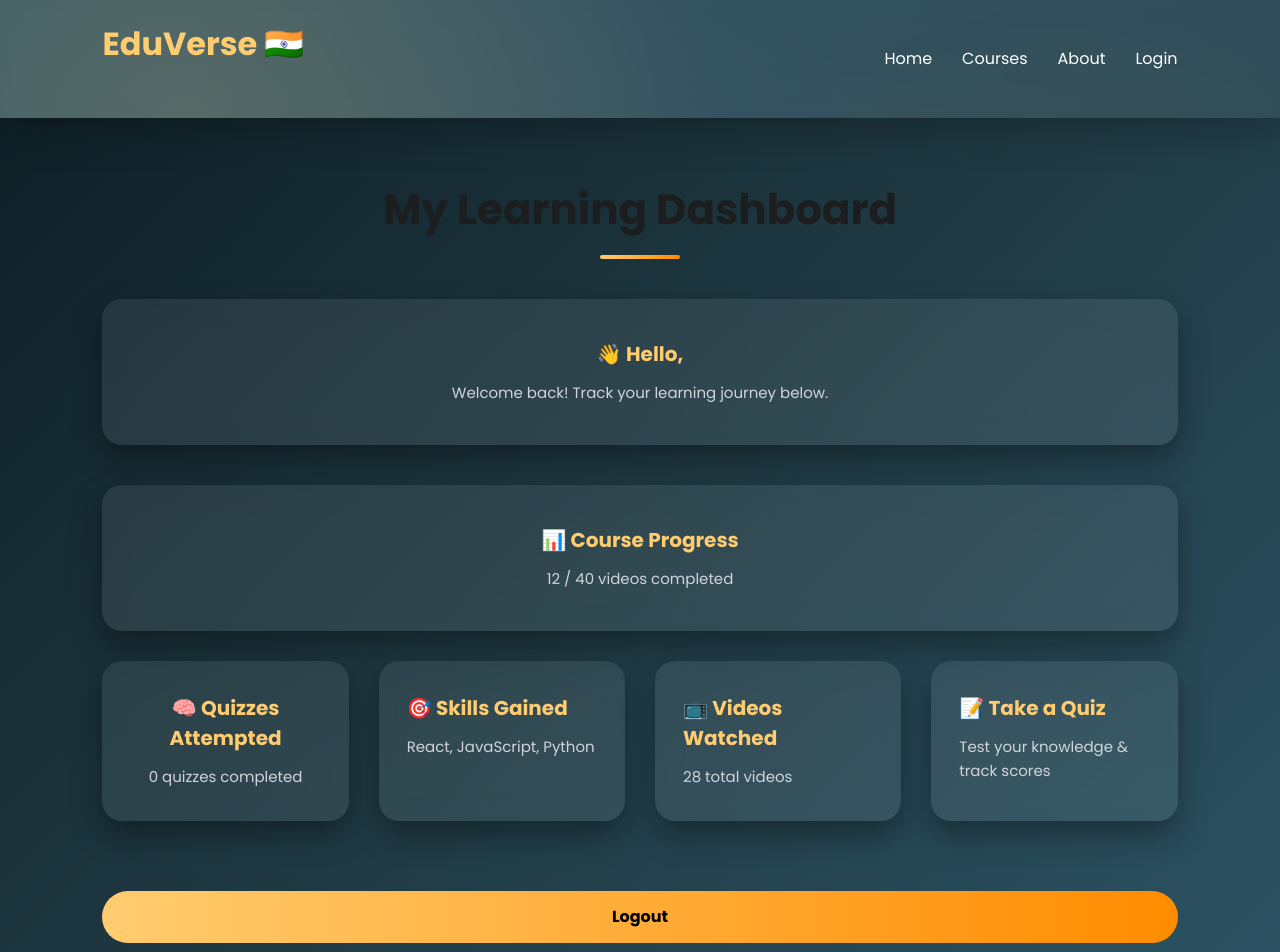
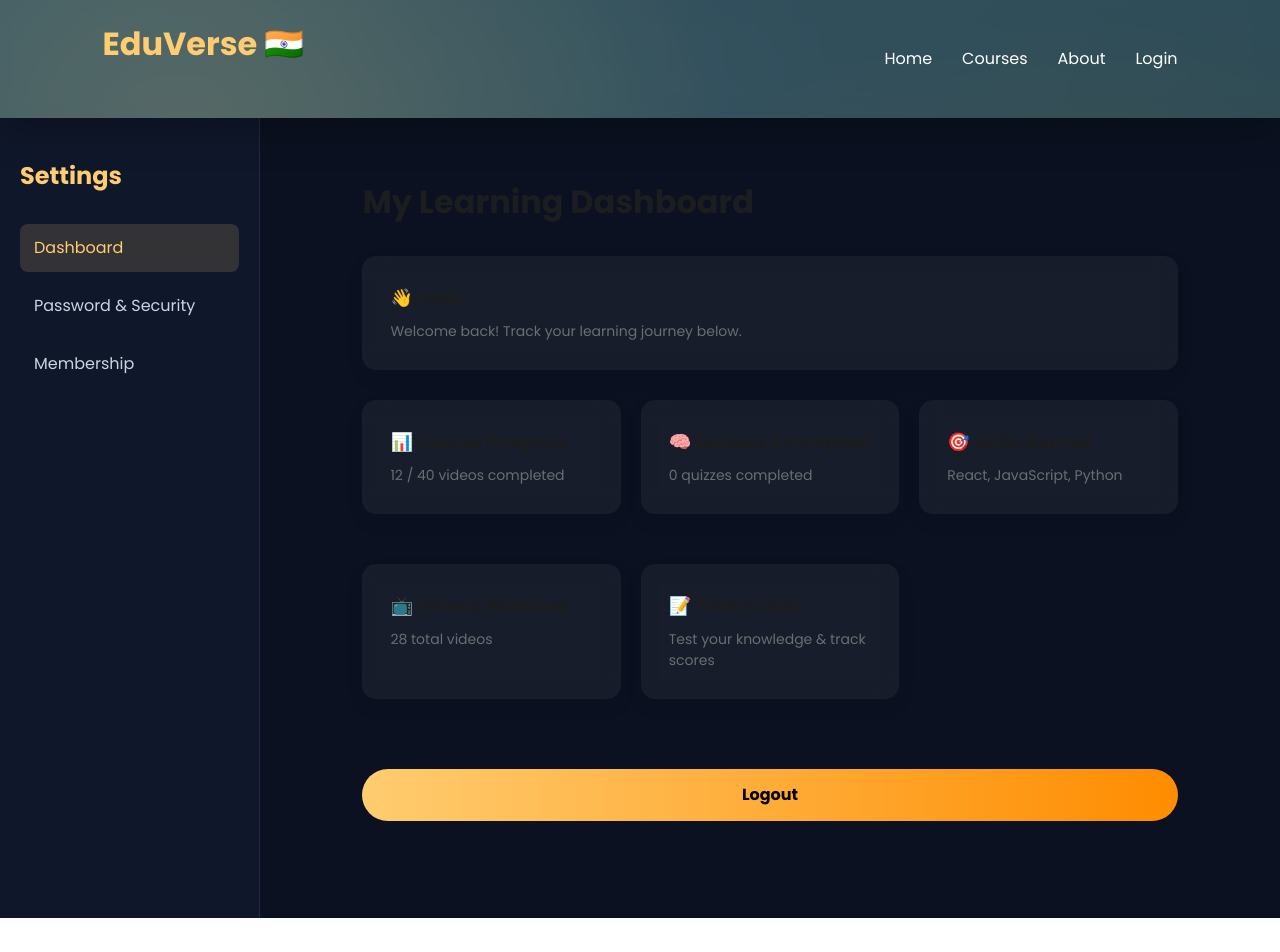
Before and after one commit to mousumi041/eduverse, a React (Vite) app: page /profile in a window 1280 px wide. Shown: the top 952 px of the page. After the commit the page ends 918 px from the top, so only its background shows below. Built offline with nearby package versions, Linux system fonts and the light colour scheme.

Commit message:
fifth commit

```diff
--- a/src/profile.css
+++ b/src/profile.css
@@ -1,124 +1,135 @@
-@import url("https://fonts.googleapis.com/css2?family=Poppins:wght@300;400;600;700&display=swap");
-
-/* PAGE */
-.page {
-  padding: 60px 8%;
+/* ROOT LAYOUT */
+.profile-layout {
+  display: flex;
   min-height: 100vh;
-  background: linear-gradient(135deg, #0f2027, #203a43, #2c5364);
-  font-family: "Poppins", sans-serif;
-  color: #ffffff;
+  background: #0b1120;
+  position: relative;
+  z-index: 1;
 }
 
-/* PAGE TITLE */
-.page h1 {
-  font-size: 42px;
-  font-weight: 700;
-  margin-bottom: 40px;
-  text-align: center;
+/* SIDEBAR */
+.sidebar {
+  width: 260px;
+  background: #0f172a;
+  padding: 40px 20px;
+  border-right: 1px solid rgba(255,255,255,0.08);
+  position: relative;
+  z-index: 2;
 }
 
-.page h1::after {
-  content: "";
-  display: block;
-  width: 80px;
-  height: 4px;
-  background: linear-gradient(90deg, #ffcc70, #ff8c00);
-  margin: 14px auto 0;
-  border-radius: 10px;
+.sidebar h2 {
+  color: #ffcc70;
+  margin-bottom: 30px;
+}
+
+.sidebar ul {
+  list-style: none;
+  padding: 0;
+}
+
+.sidebar li {
+  padding: 12px 14px;
+  margin-bottom: 10px;
+  border-radius: 8px;
+  cursor: pointer;
+  transition: 0.2s;
+  color: #cbd5e1;
+}
+
+.sidebar li:hover {
+  background: rgba(255,255,255,0.08);
+}
+
+.sidebar li.active {
+  background: rgba(255, 204, 112, 0.15);
+  color: #ffcc70;
+}
+
+/* MAIN */
+.profile-content {
+  flex: 1;
+  padding: 60px 8%;
+  color: white;
+  position: relative;
+  z-index: 2;
+}
+
+/* CARD */
+.card {
+  background: rgba(255,255,255,0.05);
+  padding: 28px;
+  border-radius: 14px;
+  margin-bottom: 30px;
+  backdrop-filter: blur(10px);
+  position: relative;
+  z-index: 3;
 }
 
 /* GRID */
 .grid {
   display: grid;
-  grid-template-columns: repeat(4, 1fr);
-  gap: 30px;
-  margin-top: 40px;
+  grid-template-columns: repeat(auto-fill, minmax(240px, 1fr));
+  gap: 20px;
+  margin-top: 30px;
 }
 
-/* CARD */
-.card {
-  padding: 32px 28px;
-  border-radius: 20px;
-  background: rgba(255, 255, 255, 0.08);
-  backdrop-filter: blur(12px);
-  box-shadow: 0 14px 30px rgba(0, 0, 0, 0.35);
+/* INPUT */
+.card input {
+  width: 100%;
+  padding: 12px;
+  margin-top: 12px;
+  border-radius: 8px;
+  border: none;
+  outline: none;
+  background: rgba(255,255,255,0.08);
+  color: white;
   position: relative;
-  overflow: hidden;
-  transition: transform 0.25s ease;
-}
-
-/* REQUIRED FOR QUIZ */
-.card::before {
-  content: "";
-  position: absolute;
-  inset: 0;
-  opacity: 0;
-  pointer-events: none;
-  z-index: 0;
-}
-
-.card > * {
-  position: relative;
-  z-index: 1;
-}
-
-.card:hover {
-  transform: translateY(-6px);
-}
-
-/* CARD CONTENT */
-.card h3 {
-  font-size: 20px;
-  font-weight: 700;
-  margin-bottom: 12px;
-  color: #ffcc70;
-}
-
-.card p {
-  font-size: 15px;
-  line-height: 1.6;
-  color: #d1d5db;
-}
-
-/* 🔥 HELLO CARD — CENTER TEXT */
-.card:first-of-type {
-  grid-column: 1 / -1;
-  padding: 40px;
-  display: flex;
-  flex-direction: column;
-  justify-content: center;
-  text-align: center;        /* ✅ CENTER TEXT */
-}
-
-/* 🔥 COURSE PROGRESS — CENTER TEXT ONLY */
-.grid .card:nth-child(2) {
-  text-align: center;        /* ✅ Course Progress */
+  z-index: 4;
 }
 
 /* BUTTON */
-button {
-  margin-top: 30px;
-  padding: 14px 40px;
+.card button {
+  margin-top: 20px;
+  padding: 12px 28px;
+  border-radius: 30px;
   border: none;
-  border-radius: 30px;
   background: linear-gradient(90deg, #ffcc70, #ff8c00);
   font-weight: 700;
   cursor: pointer;
+  transition: all 0.2s ease;
+  position: relative;
+  z-index: 4;
 }
 
-/* RESPONSIVE */
-@media (max-width: 1100px) {
-  .grid {
-    grid-template-columns: repeat(2, 1fr);
-  }
+.card button:hover {
+  transform: scale(1.05);
 }
 
-@media (max-width: 600px) {
-  .grid {
-    grid-template-columns: 1fr;
-  }
+/* LOGOUT */
+.logout-btn {
+  margin-top: 40px;
+  padding: 14px 40px;
+  border-radius: 30px;
+  border: none;
+  background: linear-gradient(90deg, #ffcc70, #ff8c00);
+  font-weight: 700;
+  cursor: pointer;
+  transition: all 0.2s ease;
+  position: relative;
+  z-index: 4;
+}
 
-  .page h1 {
-    font-size: 34px;
-  }
+.logout-btn:hover {
+  transform: scale(1.05);
 }
+
+/* ERROR & SUCCESS */
+.error {
+  color: #ff6b6b;
+  margin-top: 10px;
+}
+
+.success {
+  color: #4ade80;
+  margin-top: 10px;
+}
--- a/src/profile.jsx
+++ b/src/profile.jsx
@@ -1,12 +1,30 @@
+import { useState } from "react";
 import { useNavigate } from "react-router-dom";
 import "./profile.css";
 
 function Profile() {
   const navigate = useNavigate();
-  const user = JSON.parse(localStorage.getItem("user"));
 
+  const loggedUser = JSON.parse(localStorage.getItem("user"));
   const quizzesTaken =
     Number(localStorage.getItem("quizzesTaken")) || 0;
+
+  const [activeTab, setActiveTab] = useState("dashboard");
+
+  /* 🔐 Password UI control */
+  const [showPasswordForm, setShowPasswordForm] =
+    useState(false);
+
+  /* 🔐 Password states */
+  const [currentPassword, setCurrentPassword] =
+    useState("");
+  const [newPassword, setNewPassword] = useState("");
+  const [confirmPassword, setConfirmPassword] =
+    useState("");
+  const [passwordError, setPasswordError] =
+    useState("");
+  const [successMessage, setSuccessMessage] =
+    useState("");
 
   const handleLogout = () => {
     localStorage.removeItem("user");
@@ -14,17 +32,113 @@ function Profile() {
     window.location.reload();
   };
 
+  /* 🔐 Password Update Logic */
+  const handlePasswordUpdate = () => {
+    setPasswordError("");
+    setSuccessMessage("");
+
+    const storedUser = JSON.parse(
+      localStorage.getItem("registeredUser")
+    );
+
+    if (!storedUser) {
+      setPasswordError("No registered account found.");
+      return;
+    }
+
+    if (!loggedUser || loggedUser.email !== storedUser.email) {
+      setPasswordError("User mismatch.");
+      return;
+    }
+
+    if (currentPassword !== storedUser.password) {
+      setPasswordError("Current password is incorrect.");
+      return;
+    }
+
+    const passwordRegex =
+      /^(?=.*[A-Za-z])(?=.*\d)[A-Za-z\d]{6,}$/;
+
+    if (!passwordRegex.test(newPassword)) {
+      setPasswordError(
+        "Password must be at least 6 characters and contain a number."
+      );
+      return;
+    }
+
+    if (newPassword !== confirmPassword) {
+      setPasswordError("New passwords do not match.");
+      return;
+    }
+
+    const updatedUser = {
+      ...storedUser,
+      password: newPassword,
+    };
+
+    localStorage.setItem(
+      "registeredUser",
+      JSON.stringify(updatedUser)
+    );
+
+    setSuccessMessage("Password updated successfully.");
+
+    setCurrentPassword("");
+    setNewPassword("");
+    setConfirmPassword("");
+
+    setTimeout(() => {
+      setShowPasswordForm(false);
+      setSuccessMessage("");
+    }, 1500);
+  };
+
   return (
-    <div className="page">
+    <div className="profile-layout">
+
+      {/* SIDEBAR */}
+      <aside className="sidebar">
+        <h2>Settings</h2>
+        <ul>
+          <li
+            className={
+              activeTab === "dashboard" ? "active" : ""
+            }
+            onClick={() => setActiveTab("dashboard")}
+          >
+            Dashboard
+          </li>
+
+          <li
+            className={
+              activeTab === "security" ? "active" : ""
+            }
+            onClick={() => setActiveTab("security")}
+          >
+            Password & Security
+          </li>
+
+          <li onClick={() => navigate("/membership")}>
+            Membership
+          </li>
+        </ul>
+      </aside>
+
+      {/* MAIN */}
+      <main className="profile-content">
+
+        {activeTab === "dashboard" && (
+          <>
             <h1>My Learning Dashboard</h1>
 
-      {/* USER INFO */}
             <div className="card">
-        <h3>👋 Hello, {user?.fullName}</h3>
-        <p>Welcome back! Track your learning journey below.</p>
+              <h3>👋 Hello, {loggedUser?.fullName}</h3>
+              <p>
+                Welcome back! Track your learning journey
+                below.
+              </p>
             </div>
 
-      {/* DASHBOARD */}
             <div className="grid">
               <div className="card">
                 <h3>📊 Course Progress</h3>
@@ -33,7 +147,9 @@ function Profile() {
 
               <div className="card">
                 <h3>🧠 Quizzes Attempted</h3>
-          <p>{quizzesTaken} quizzes completed</p>
+                <p>
+                  {quizzesTaken} quizzes completed
+                </p>
               </div>
 
               <div className="card">
@@ -46,34 +162,98 @@ function Profile() {
                 <p>28 total videos</p>
               </div>
 
-        {/* TAKE QUIZ — LOGIC CHANGE ONLY */}
               <div
                 className="card"
                 style={{ cursor: "pointer" }}
                 onClick={() => navigate("/quizzes")}
               >
                 <h3>📝 Take a Quiz</h3>
-          <p>Test your knowledge & track scores</p>
+                <p>
+                  Test your knowledge & track scores
+                </p>
               </div>
             </div>
 
-      {/* LOGOUT */}
-      <div style={{ marginTop: "40px" }}>
             <button
+              className="logout-btn"
               onClick={handleLogout}
-          style={{
-            padding: "14px 40px",
-            borderRadius: "30px",
-            border: "none",
-            background:
-              "linear-gradient(90deg, #ffcc70, #ff8c00)",
-            fontWeight: "700",
-            cursor: "pointer"
-          }}
             >
               Logout
             </button>
+          </>
+        )}
+
+        {activeTab === "security" && (
+          <>
+            <h1>Password & Security</h1>
+
+            <div className="card">
+              <h3>Password</h3>
+              <p>Your password is currently set.</p>
+
+              {!showPasswordForm ? (
+                <button
+                  type="button"
+                  onClick={() =>
+                    setShowPasswordForm(true)
+                  }
+                >
+                  Update Password
+                </button>
+              ) : (
+                <>
+                  <input
+                    type="password"
+                    placeholder="Current Password"
+                    value={currentPassword}
+                    onChange={(e) =>
+                      setCurrentPassword(e.target.value)
+                    }
+                  />
+
+                  <input
+                    type="password"
+                    placeholder="New Password"
+                    value={newPassword}
+                    onChange={(e) =>
+                      setNewPassword(e.target.value)
+                    }
+                  />
+
+                  <input
+                    type="password"
+                    placeholder="Confirm New Password"
+                    value={confirmPassword}
+                    onChange={(e) =>
+                      setConfirmPassword(e.target.value)
+                    }
+                  />
+
+                  {passwordError && (
+                    <p className="error">
+                      {passwordError}
+                    </p>
+                  )}
+
+                  {successMessage && (
+                    <p className="success">
+                      {successMessage}
+                    </p>
+                  )}
+
+                  <button
+                    type="button"
+                    onClick={handlePasswordUpdate}
+                  >
+                    Confirm Update
+                  </button>
+                </>
+              )}
             </div>
+          </>
+        )}
+
+      </main>
     </div>
   );
 }
```
Lines whose indentation alone changed are shown as unchanged.
